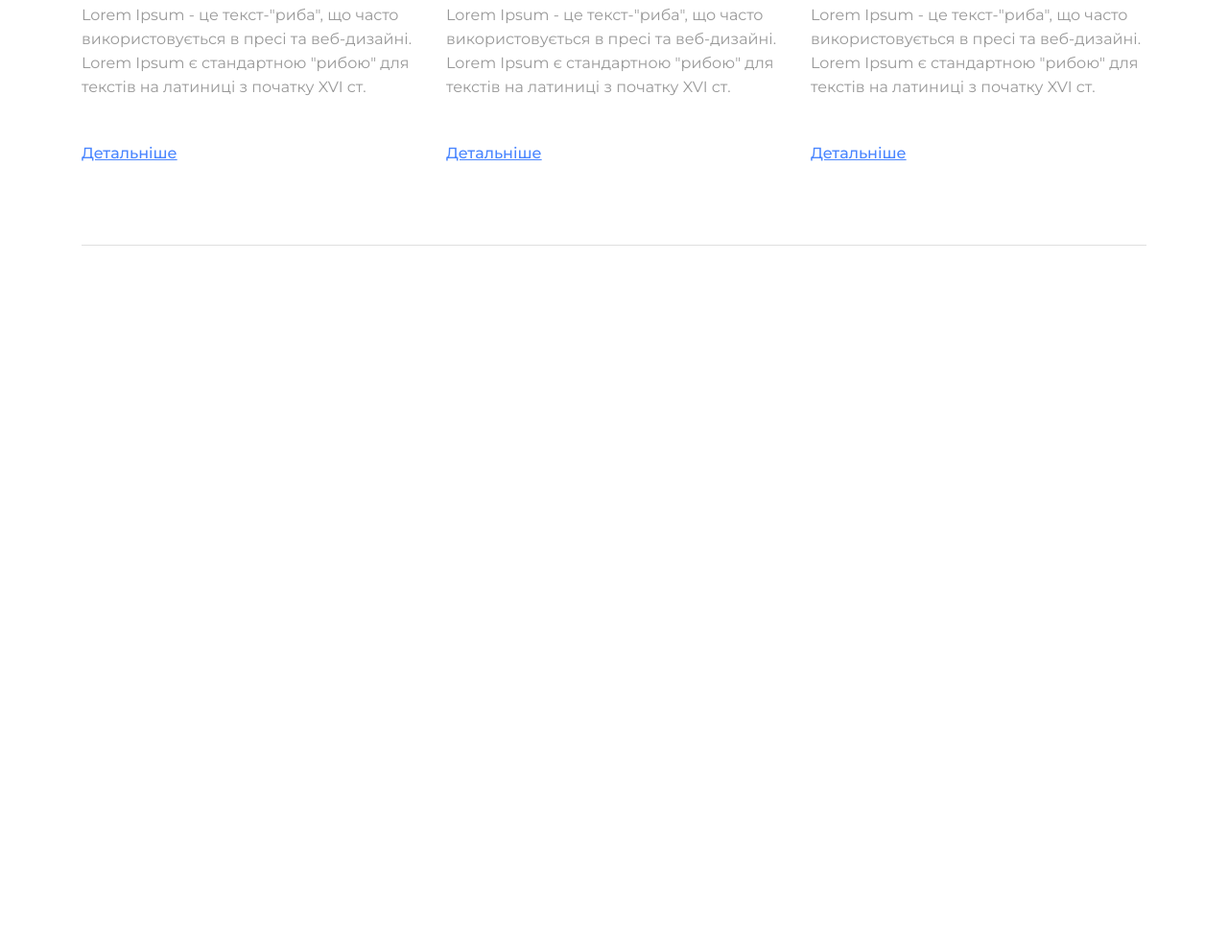
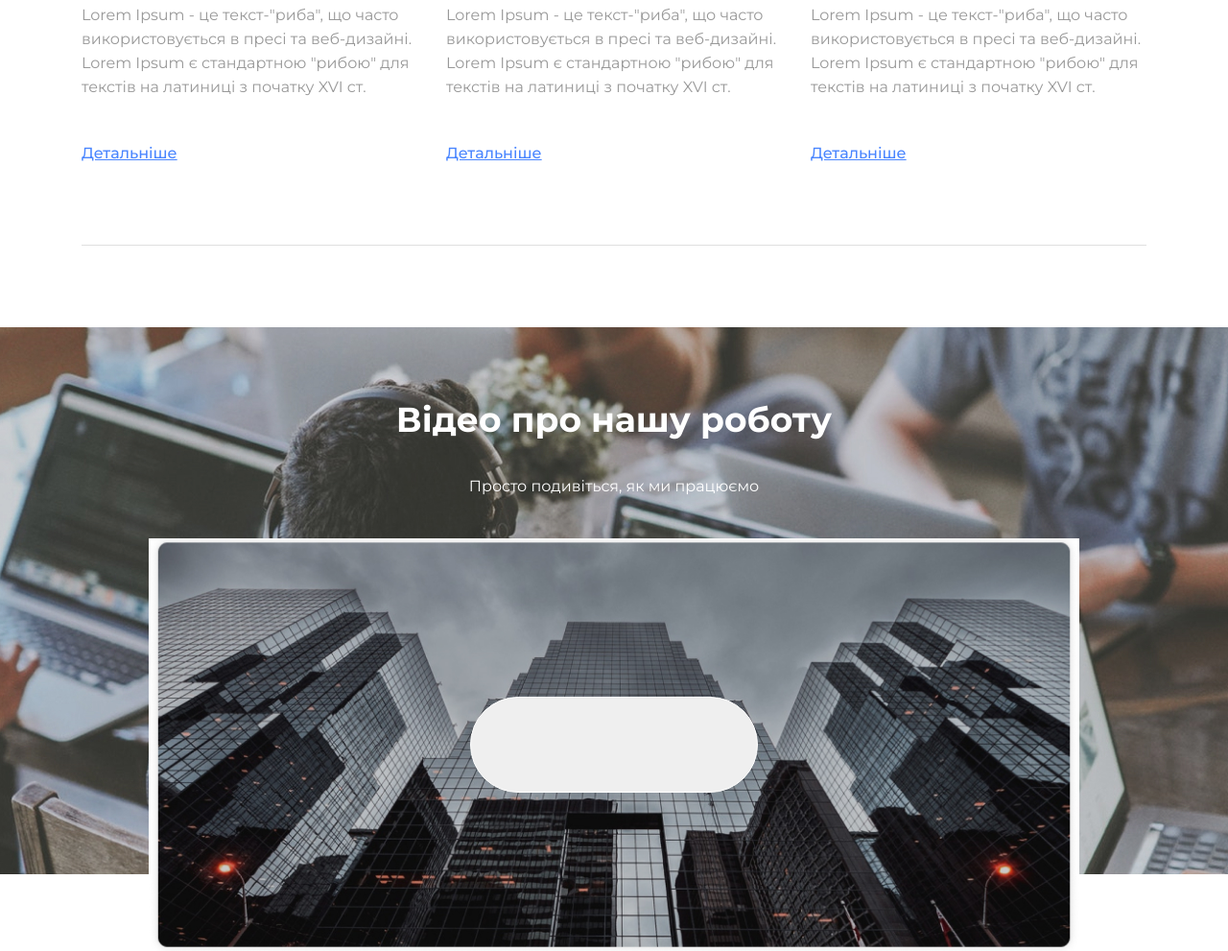
Before and after one commit to riko1212/bc-generation, a plain HTML site: page index.html in a window 1280 px wide. Shown: the part 3101-4092 px from the top of the page at 96% size. Before the commit the page ends 3442 px from the top, so only its background shows below. Drawn offline with nearby package versions, Linux system fonts and the light colour scheme.

Commit message:
feat:add video section

```diff
--- a/css/styles.css
+++ b/css/styles.css
@@ -1,5 +1,5 @@
 body {
-  font-family: 'Montserrat', sans-serif;
+  font-family: "Montserrat", sans-serif;
 }
 
 ul {
@@ -378,3 +378,54 @@ address {
   line-height: 1.25;
   color: #4985ff;
 }
+/* Video section */
+
+.video-section-wrap {
+  position: relative;
+  max-width: 1920px;
+  height: 570px;
+  background-image: url(/img/video-bg.jpg);
+  background-position: center;
+  background-repeat: no-repeat;
+  background-size: cover;
+  text-align: center;
+  margin: 0 auto;
+  padding-top: 70px;
+}
+
+.video-title {
+  font-weight: 700;
+  font-size: 36px;
+  line-height: calc(53 / 36);
+  color: #ffffff;
+  margin-bottom: 30px;
+}
+.video-text {
+  font-size: 16px;
+  line-height: calc(25 / 16);
+  color: #ffffff;
+}
+.video-box {
+  display: flex;
+  justify-content: center;
+  align-items: center;
+  position: absolute;
+  top: 220px;
+  left: 50%;
+  transform: translateX(-50%);
+  width: 970px;
+  height: 430px;
+  background-image: url(/img/video-player-bg.jpg);
+  background-position: center;
+  background-repeat: no-repeat;
+  background-size: cover;
+  padding: 0;
+  margin: 0;
+}
+.video-play-btn {
+  width: 300px;
+  height: 100px;
+  color: transparent;
+  border: 1px solid #ffffff;
+  border-radius: 200px;
+}
--- a/index.html
+++ b/index.html
@@ -231,6 +231,17 @@
         </div>
       </section>
       <section>
+        <section class="video">
+          <div class="video-section-wrap">
+            <h2 class="video-title">Відео про нашу роботу</h2>
+            <p class="video-text">Просто подивіться, як ми працюємо</p>
+            <div class="video-box">
+              <!-- <video class="video-player" src=""></video> -->
+              <button type="button" class="video-play-btn"></button>
+            </div>
+          </div>
+        </section>
+
         <h2></h2>
       </section>
     </main>
```
Also changed, not shown: img/video-bg.jpg (added), img/video-player-bg.jpg (added).
